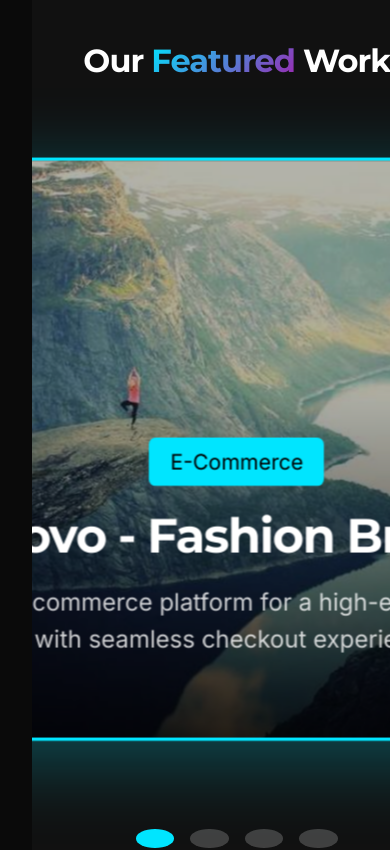
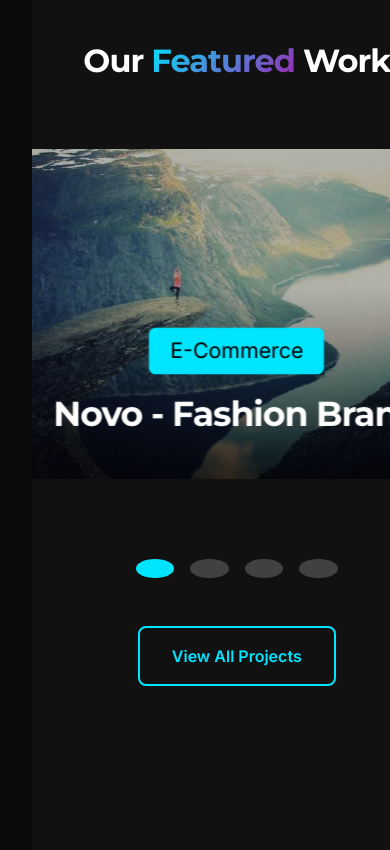
Before and after one commit to Habbi2/Habbi-Web-Design, a React (Vite) app: page / in a window 390 px wide. Shown: the part 3980-4830 px from the top of the page. Built offline with nearby package versions, Linux system fonts and the light colour scheme.

Commit message:
final json edit

```diff
--- a/src/components/home/PortfolioSection.jsx
+++ b/src/components/home/PortfolioSection.jsx
@@ -50,6 +50,50 @@ const PortfolioSection = () => {
   const sectionRef = useRef(null);
   const carouselRef = useRef(null);
   const [activeItem, setActiveItem] = useState(0);
+  const [carouselRadius, setCarouselRadius] = useState(400);
+  const [itemWidth, setItemWidth] = useState(500);
+  const [itemHeight, setItemHeight] = useState(350);
+
+  // Calculate responsive dimensions
+  useEffect(() => {
+    const updateDimensions = () => {
+      const windowWidth = window.innerWidth;
+
+      // Adjust carousel radius and item size based on screen width
+      if (windowWidth <= 480) {
+        // Small mobile
+        setCarouselRadius(200);
+        setItemWidth(280);
+        setItemHeight(220);
+      } else if (windowWidth <= 768) {
+        // Large mobile/small tablet
+        setCarouselRadius(280);
+        setItemWidth(350);
+        setItemHeight(250);
+      } else if (windowWidth <= 1024) {
+        // Tablet/small laptop
+        setCarouselRadius(350);
+        setItemWidth(420);
+        setItemHeight(300);
+      } else {
+        // Desktop
+        setCarouselRadius(400);
+        setItemWidth(500);
+        setItemHeight(350);
+      }
+    };
+
+    // Initial calculation
+    updateDimensions();
+
+    // Update dimensions when window is resized
+    window.addEventListener('resize', updateDimensions);
+
+    // Cleanup
+    return () => {
+      window.removeEventListener('resize', updateDimensions);
+    };
+  }, []);
 
   useEffect(() => {
     // Animate section title on scroll
@@ -136,9 +180,11 @@ const PortfolioSection = () => {
       {/* 3D Carousel */}
       <div style={{
         position: 'relative',
-        height: '600px',
+        height: itemHeight * 1.5 + 'px',
         perspective: '1000px',
         marginBottom: '5rem',
+        maxWidth: '100%',
+        overflowX: 'hidden',
       }}>
         <div
           ref={carouselRef}
@@ -152,7 +198,6 @@ const PortfolioSection = () => {
         >
           {portfolioItems.map((item, index) => {
             const angle = index * (360 / portfolioItems.length);
-            const radius = 400;
 
             return (
               <div
@@ -160,14 +205,14 @@ const PortfolioSection = () => {
                 className="portfolio-item"
                 style={{
                   position: 'absolute',
-                  width: '500px',
-                  height: '350px',
+                  width: itemWidth + 'px',
+                  height: itemHeight + 'px',
                   top: '50%',
                   left: '50%',
-                  margin: '-175px 0 0 -250px',
+                  margin: `-${itemHeight / 2}px 0 0 -${itemWidth / 2}px`,
                   background: '#111',
                   transformStyle: 'preserve-3d',
-                  transform: `rotateY(${angle}deg) translateZ(${radius}px)`,
+                  transform: `rotateY(${angle}deg) translateZ(${carouselRadius}px)`,
                   transition: 'all 0.5s ease',
                   borderRadius: theme.borderRadius.large,
                   overflow: 'hidden',
@@ -200,7 +245,7 @@ const PortfolioSection = () => {
                   bottom: 0,
                   left: 0,
                   width: '100%',
-                  padding: '2rem',
+                  padding: '1.5rem',
                   background: 'linear-gradient(to top, rgba(0,0,0,0.8) 0%, rgba(0,0,0,0) 100%)',
                   transition: 'all 0.3s ease',
                   transform: activeItem === index ? 'translateY(0)' : 'translateY(20px)',
@@ -218,7 +263,7 @@ const PortfolioSection = () => {
                     {item.category}
                   </span>
                   <h3 style={{
-                    fontSize: '1.8rem',
+                    fontSize: window.innerWidth <= 768 ? '1.3rem' : '1.8rem',
                     fontWeight: 700,
                     marginBottom: '0.5rem',
                   }}>
@@ -228,6 +273,7 @@ const PortfolioSection = () => {
                     fontSize: '0.9rem',
                     opacity: 0.8,
                     marginBottom: '1rem',
+                    display: window.innerWidth <= 480 ? 'none' : 'block',
                   }}>
                     {item.description}
                   </p>
@@ -292,6 +338,15 @@ const PortfolioSection = () => {
           }}></span>
         </a>
       </div>
+
+      {/* Add CSS for better responsiveness */}
+      <style jsx>{`
+        @media screen and (max-width: 768px) {
+          .portfolio-item {
+            pointer-events: auto !important;
+          }
+        }
+      `}</style>
     </section>
   );
 };
```
